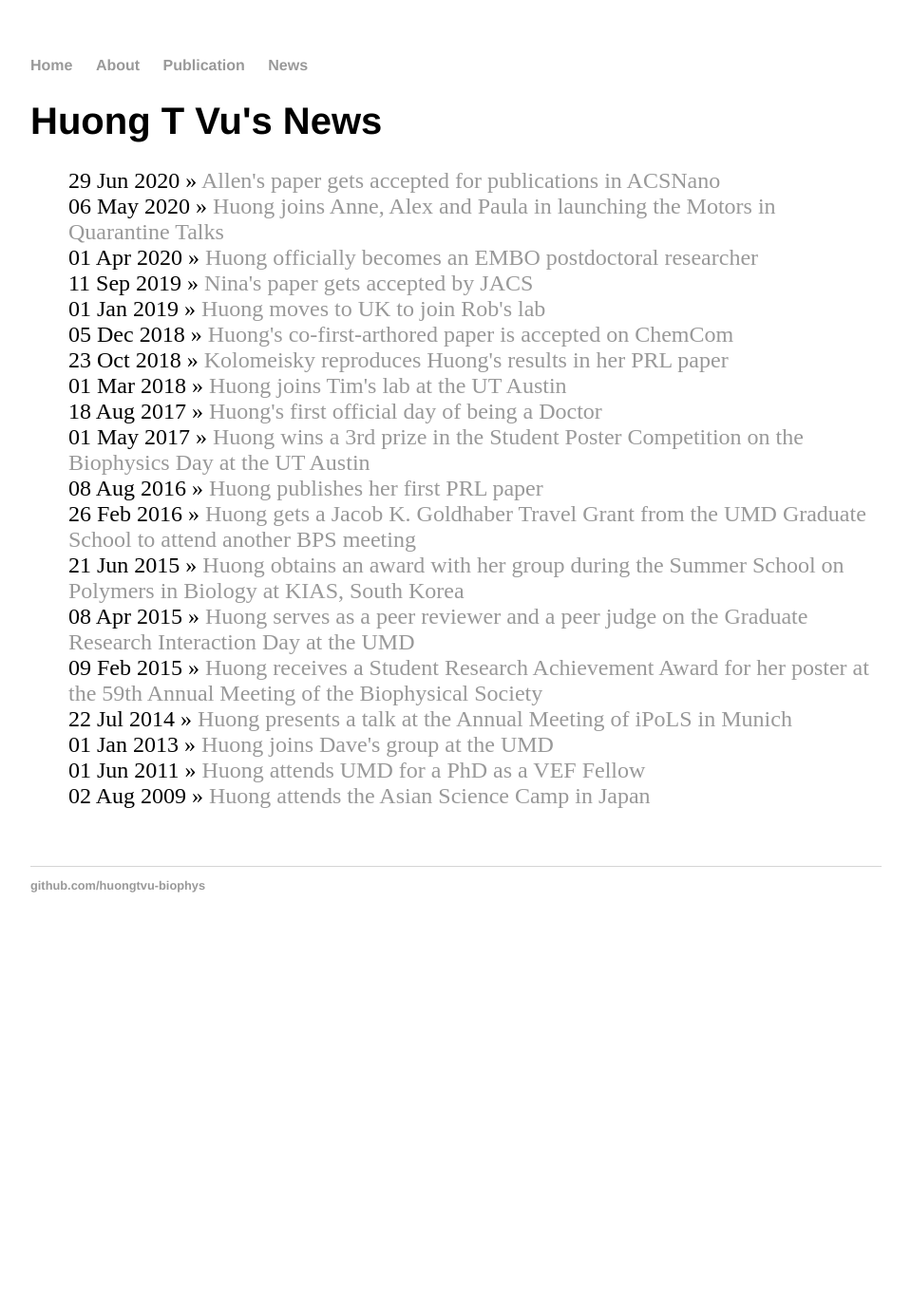
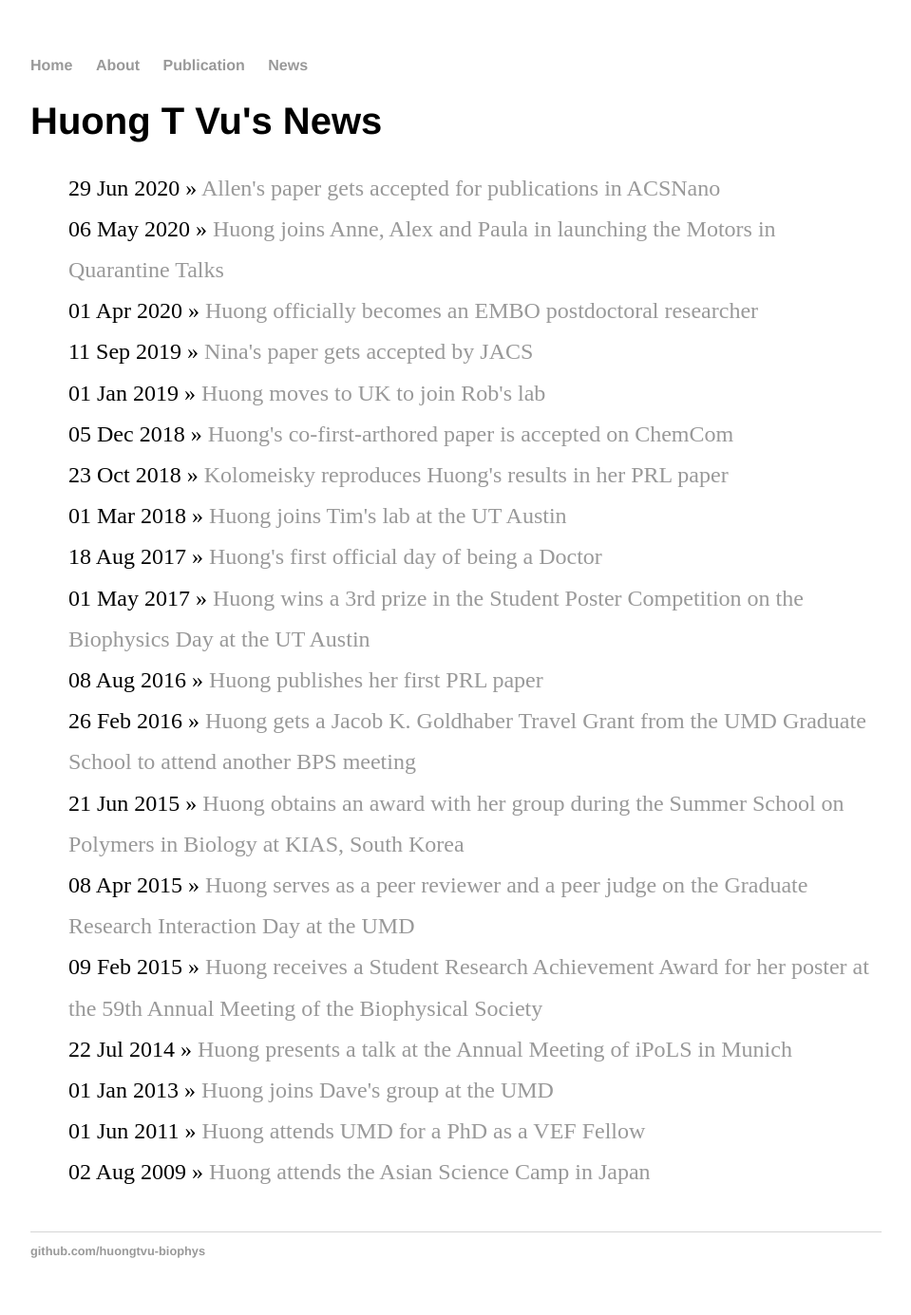
Before and after one commit to huongtvu-biophys/huongtvu-biophys, a Jekyll site: the page built from news/index.html, in a window 1280 px wide. Shown: the whole page at 95% size, without its empty margins (160-1119 px from the left). Built offline with Jekyll 4.4.1, drawn with Linux system fonts in a browser that asks for light colours; before the commit the page ends 1000 px from its top, so only the background shows below that.

Commit message:
Update main.css

```diff
--- a/css/main.css
+++ b/css/main.css
@@ -34,8 +34,9 @@ footer {
 }
 
 ul.posts {
-    margin: 20px auto 60px;
+    margin: 20px auto 40px;
     font-size: 1.5em;
+    line-height: 1.8em;
 }
 
 ul.posts li {
```
